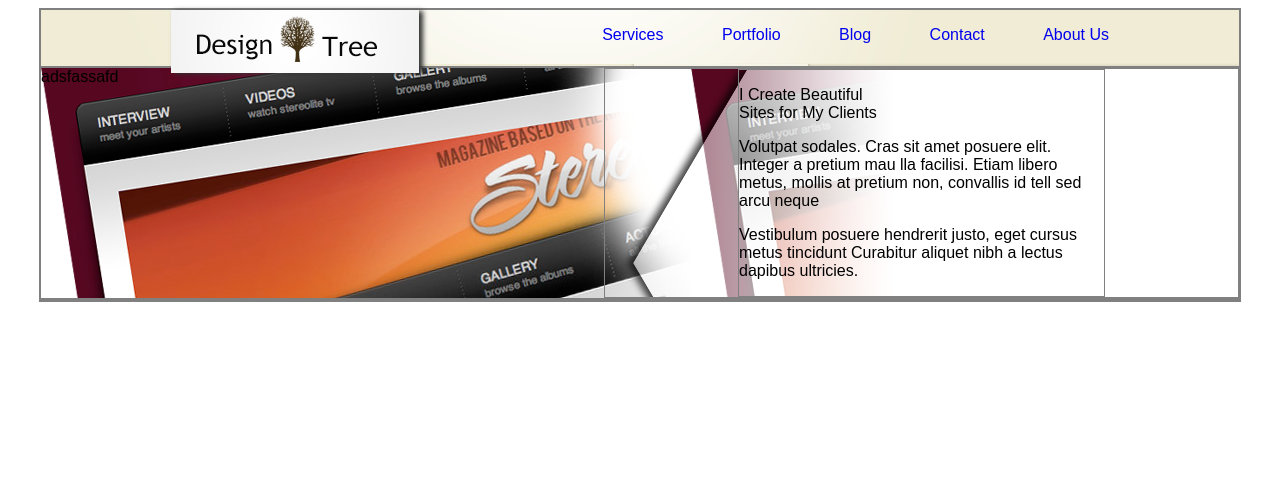
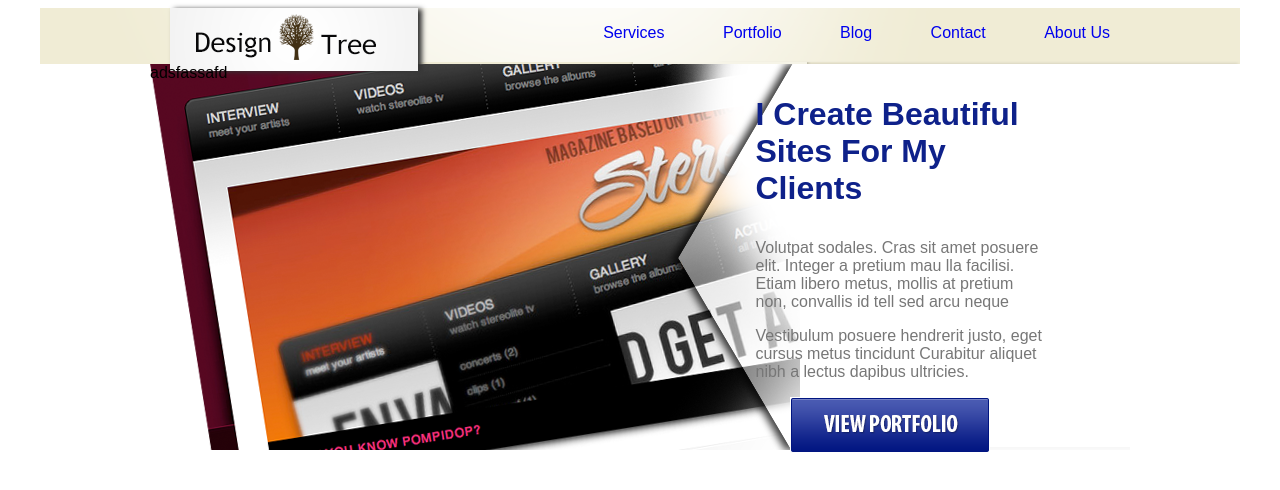
Before and after one commit to txemagon/HTML-Exercises, a plain HTML site: page html/design_tree/index.html in a window 1280 px wide. Drawn offline with Linux system fonts and the light colour scheme.

Commit message:
design tree

```diff
--- a/html/design_tree/css/general.css
+++ b/html/design_tree/css/general.css
@@ -1,11 +1,11 @@
 body {
 	font-family: Arial, Helvetica, "Sans Serif";
 }
-
+/*
 div {
 	border: 1px solid gray;
 }
-
+*/
 #page {
 	width: 1200px;
 	margin: 0 auto;
@@ -36,18 +36,48 @@ div {
 	text-decoration: none;
 }
 
+#content {
+	width: 980px;
+	margin: 0 auto;
+}
+
 #banner {
    background-image: url('../images/banner.png');
-
+   background-repeat: no-repeat;
 }
 
 #tab {
 	float: right;
-	width: 633px;
+	width: 480px;
+	height: 386px;
 	background-image: url('../images/tab.png');
 }
 
 #tab div {
-	width: 365px;
+	width: 305px;
 	margin: 0 auto;
 }
+
+.StopRod {
+	clear: both;
+}
+
+#claim {
+	color: #0e218a;
+	font-size: 24pt;
+	font-weight: bold;
+	text-transform: capitalize;
+}
+
+#tab div {
+	color: #777;
+
+}
+
+#tab p {
+	margin-left: 18px;
+}
+
+.CenteredButton{
+	text-align: center;
+}
--- a/html/design_tree/index.html
+++ b/html/design_tree/index.html
@@ -16,6 +16,7 @@
 						<li><a href="#">About Us</a></li>
 					</ul>
 				</div>
+				<div id="content">
 				<div id="banner">
 					adsfassafd
 						<div id="tab">
@@ -33,11 +34,14 @@
 								Vestibulum posuere hendrerit justo, eget cursus metus tincidunt
 								Curabitur aliquet nibh a lectus dapibus ultricies.
 							</p>
+							<div class="CenteredButton">
+								<img src="images/view_portfolio.png" alt="View Portfolio">
+							</div>
 							</div>
 						</div>
-					<div style='clear: both;'></div>
+					<div class="StopRod"></div>
 				</div>
-
+				</div>
 			</div>
 		</body>
 	</html>
```
Also changed, not shown: 4 other files.
